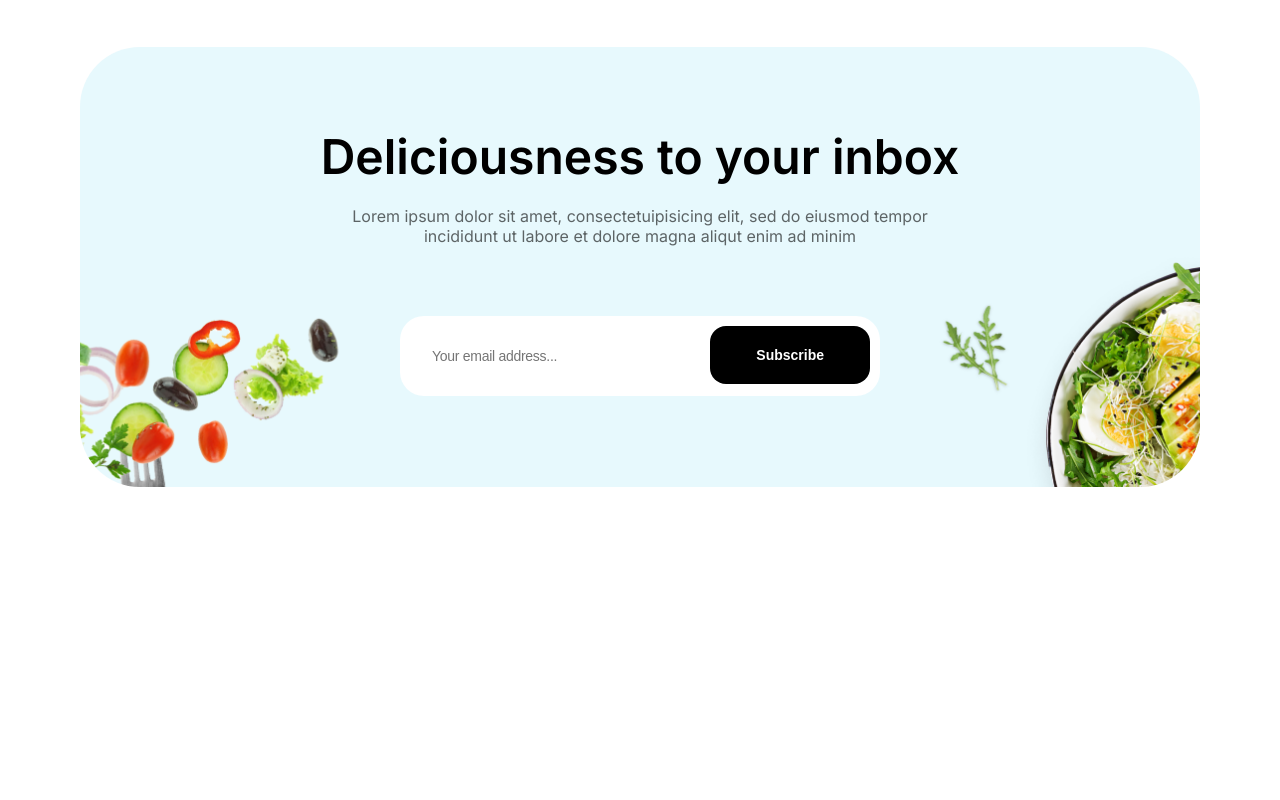
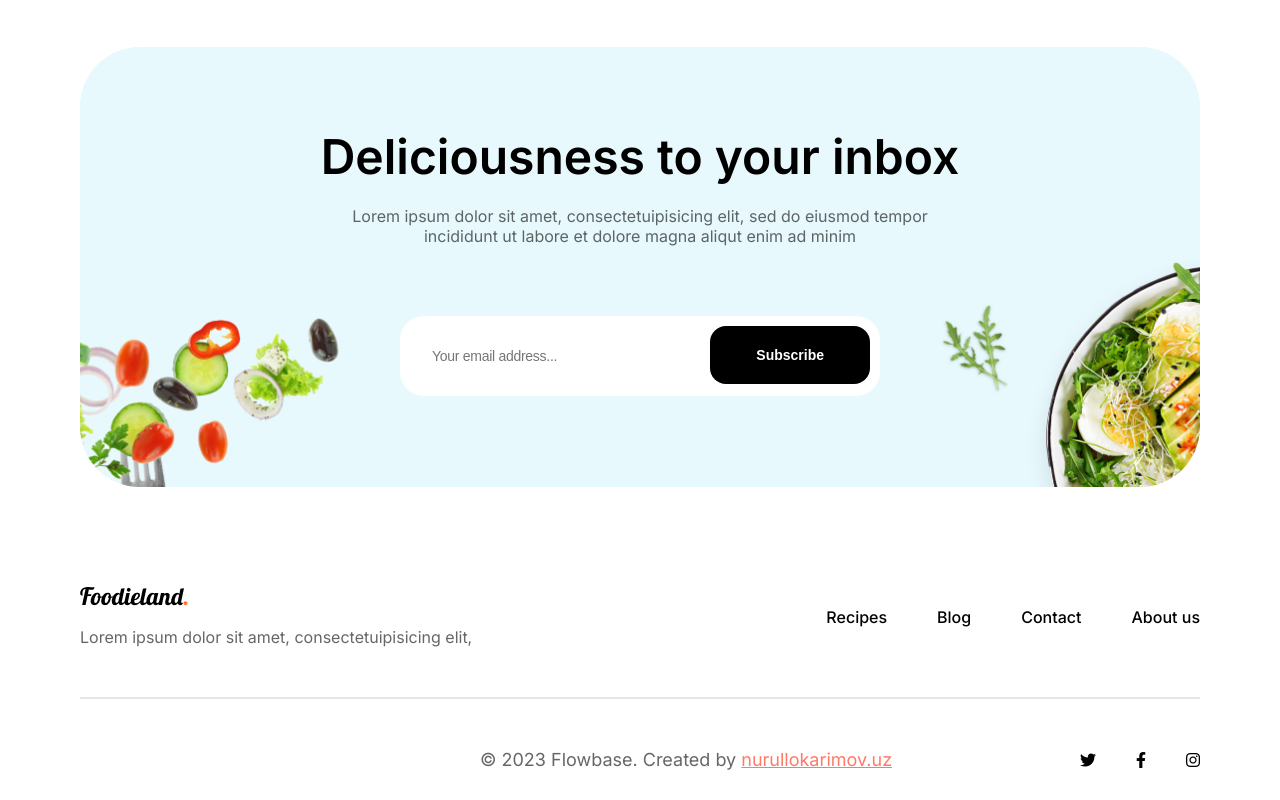
Before and after one commit to karimovnurullo/foodieland-react, a React (Create React App) app: page / in a window 1280 px wide. Shown: the part 6622-7422 px from the top of the page. Before the commit the page ends 7109 px from the top, so only its background shows below. Built offline with nearby package versions, Linux system fonts and the light colour scheme.

Commit message:
New commit

```diff
--- a/src/app.jsx
+++ b/src/app.jsx
@@ -7,6 +7,7 @@ import Shef from "./components/shef/shef";
 import Instagram from "./components/instagram/instagram";
 import Delicious from "./components/delicious/delicious";
 import Inbox from "./components/inbox/inbox";
+import Footer from "./components/footer/footer";
 
 export default class App extends React.Component {
   render() {
@@ -20,6 +21,7 @@ export default class App extends React.Component {
         <Instagram />
         <Delicious />
         <Inbox />
+        <Footer />
       </>
     );
   }
--- /dev/null
+++ b/src/components/footer/footer.jsx
@@ -0,0 +1,44 @@
+import React, { Component } from "react";
+
+import logo from "../header/logo.png";
+
+import "./footer.scss";
+
+class Footer extends Component {
+  render() {
+    return (
+      <div className="footer">
+        <div class="flex">
+          <div class="top">
+            <img src={logo} alt="" />
+            <p>Lorem ipsum dolor sit amet, consectetuipisicing elit, </p>
+          </div>
+          <div class="footer_nav">
+            <a href="#">Recipes</a>
+            <a href="#">Blog</a>
+            <a href="#">Contact</a>
+            <a href="#">About us</a>
+          </div>
+        </div>
+        <hr />
+        <div class="flex_2">
+          <p>
+            © 2023 Flowbase. Created by{" "}
+            <span>
+              <a href="https://www.nurullokarimov.uz/" target="_blank">
+                nurullokarimov.uz
+              </a>
+            </span>
+          </p>
+          <div class="links">
+            <i class="fa-brands fa-twitter"></i>
+            <i class="fa-brands fa-facebook-f"></i>
+            <i class="fa-brands fa-instagram"></i>
+          </div>
+        </div>
+      </div>
+    );
+  }
+}
+
+export default Footer;
--- /dev/null
+++ b/src/components/footer/footer.scss
@@ -0,0 +1,139 @@
+.footer {
+   width: 100%;
+   display: flex;
+   flex-direction: column;
+   margin-top: 100px;
+   padding-bottom: 30px;
+
+   .flex {
+      display: flex;
+      justify-content: space-between;
+      align-items: center;
+
+      .top {
+         position: relative;
+         display: flex;
+         flex-direction: column;
+         align-items: center;
+         justify-content: left;
+         text-align: left;
+
+         img {
+            position: absolute;
+            top: 0;
+            left: 0;
+            // margin-left: -280px;
+            display: flex;
+            justify-content: left;
+         }
+
+         p {
+            margin-top: 40px;
+            font-size: 16px;
+            color: rgba(0, 0, 0, 0.6);
+            font-weight: 400;
+         }
+      }
+
+      .footer_nav {
+         display: flex;
+         gap: 50px;
+
+         a {
+            font-weight: 500;
+            font-size: 16px;
+            color: #000;
+            text-decoration: none;
+         }
+      }
+   }
+
+   hr {
+      width: 100%;
+      height: 0px;
+      border: 1px solid rgba(0, 0, 0, 0.1);
+      margin: 50px 0;
+   }
+
+   .flex_2 {
+      display: flex;
+      justify-content: space-between;
+      margin-left: 400px;
+
+      p {
+         font-size: 18px;
+         color: rgba(0, 0, 0, 0.6);
+         font-weight: 400;
+
+         span {
+            color: #FF7967;
+
+            a {
+
+               color: #FF7967;
+            }
+         }
+      }
+
+      .links {
+         display: flex;
+         align-items: center;
+         gap: 40px;
+      }
+   }
+}
+
+@media(max-width: 1000px) {
+   .footer {
+      .flex {
+         display: flex;
+         flex-direction: column;
+         gap: 30px;
+      }
+
+      .flex_2 {
+         margin: 0;
+      }
+   }
+}
+
+@media(max-width: 600px) {
+   .footer {
+      .flex_2 {
+         display: flex;
+         flex-direction: column;
+         gap: 20px;
+         margin: auto;
+      }
+   }
+}
+
+@media(max-width: 600px) {
+   .footer {
+      .flex {
+         .footer_nav {
+            gap: 20px;
+
+            a {
+               font-size: 14px;
+            }
+         }
+      }
+
+      .flex_2 {
+         gap: 20px;
+         height: fit-content;
+         text-align: center;
+
+         p {
+            font-size: 14px;
+         }
+
+         .links {
+            gap: 20px;
+            text-align: center;
+            margin: auto;
+         }
+      }
+   }
+}
```
